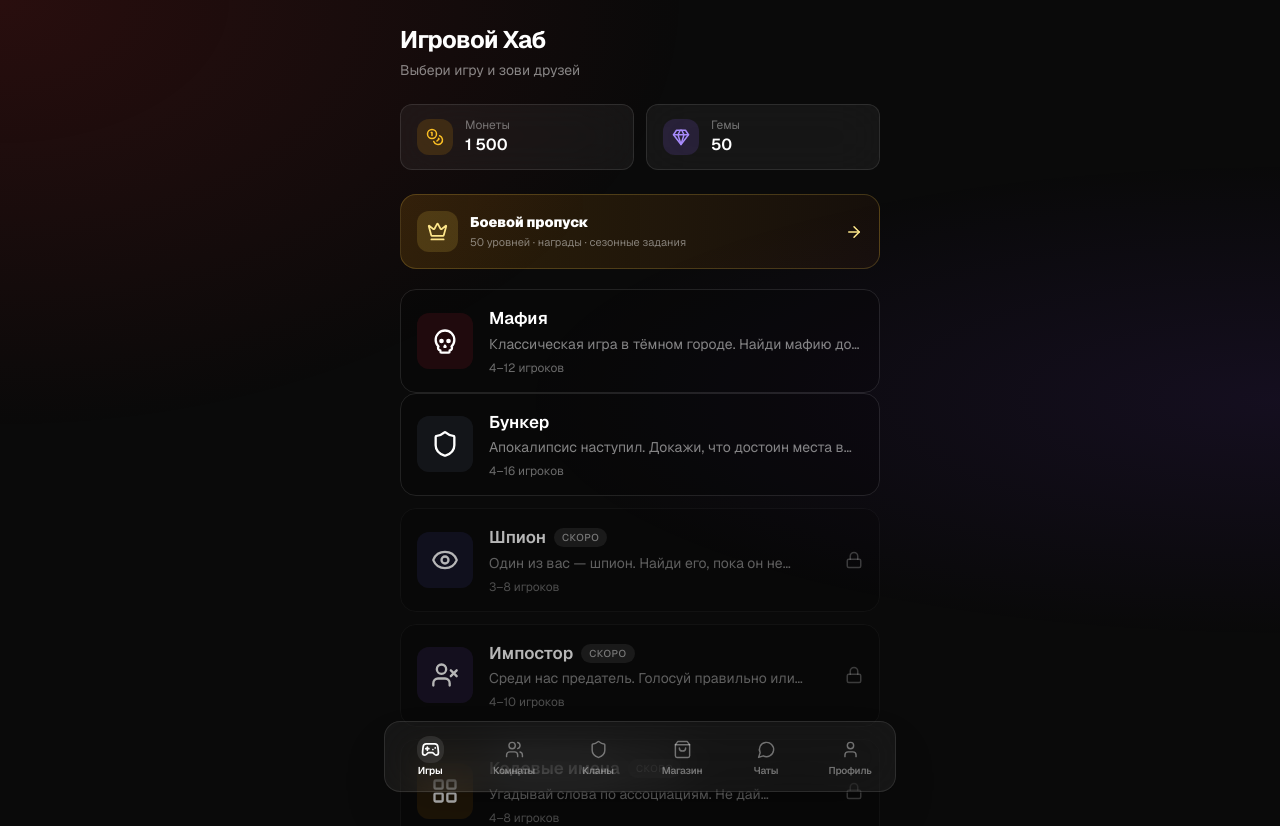
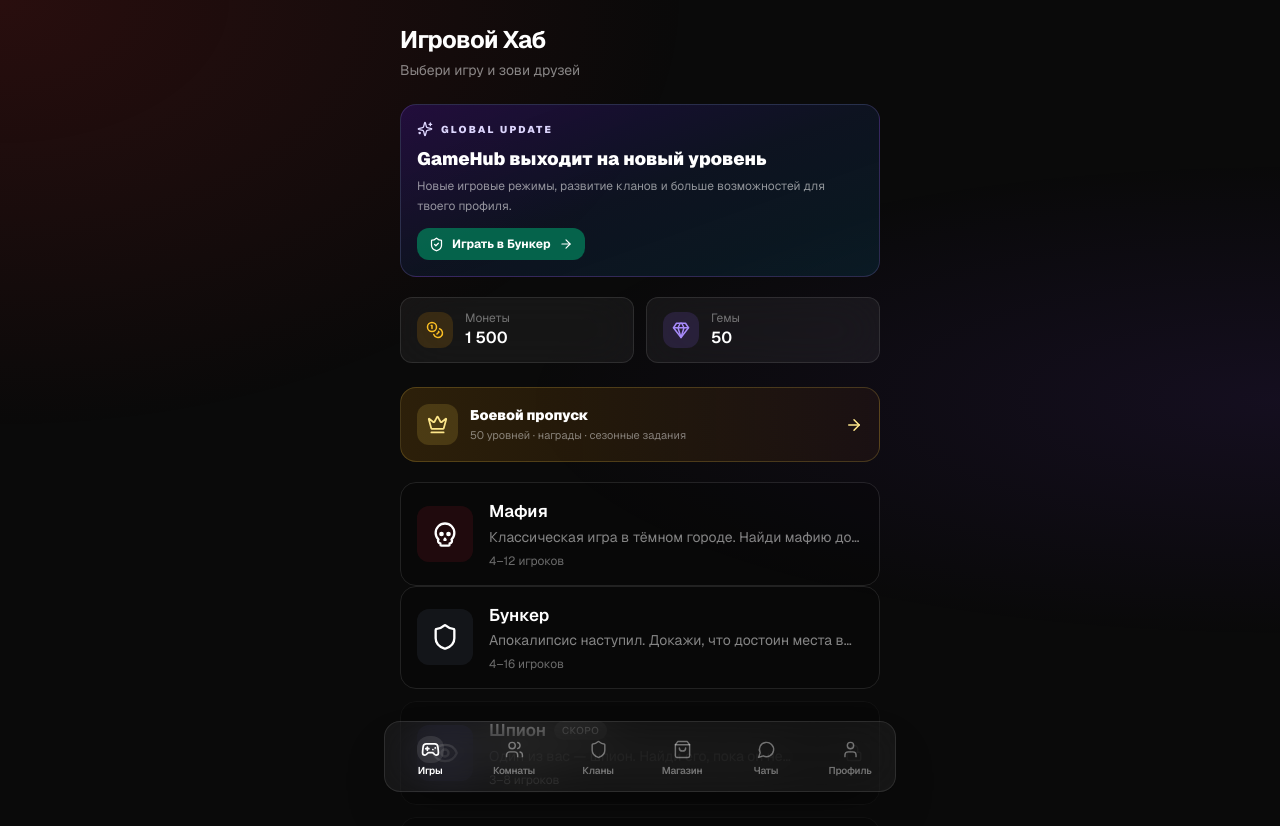
Before and after one commit to dozapsixoza1/gamehub, a Next.js app: page / in a window 1280 px wide. Shown: the top 826 px of the page. Built offline with nearby package versions, Linux system fonts and the light colour scheme.

Commit message:
Add Global Update feature to GameHub home

```diff
--- a/src/app/(main)/page.tsx
+++ b/src/app/(main)/page.tsx
@@ -5,7 +5,7 @@ import { GameCard } from "@/components/games/GameCard";
 import { GAMES } from "@/lib/games";
 import { formatNumber } from "@/lib/utils";
 import Link from "next/link";
-import { Coins, Gem, Crown, ArrowRight } from "lucide-react";
+import { Coins, Gem, Crown, ArrowRight, Sparkles, ShieldCheck } from "lucide-react";
 
 export default function HomePage() {
   const { user, isLoading } = useTelegram();
@@ -29,6 +29,13 @@ export default function HomePage() {
           Выбери игру и зови друзей
         </p>
       </div>
+
+      <section className="mb-5 overflow-hidden rounded-2xl border border-violet-400/20 bg-gradient-to-br from-violet-950/55 via-slate-900/70 to-cyan-950/40 p-4">
+        <div className="flex items-center gap-2 text-violet-200"><Sparkles size={16}/><span className="text-[10px] font-black uppercase tracking-[.22em]">Global Update</span></div>
+        <h2 className="mt-2 text-lg font-black text-white">GameHub выходит на новый уровень</h2>
+        <p className="mt-1 text-xs leading-relaxed text-white/55">Новые игровые режимы, развитие кланов и больше возможностей для твоего профиля.</p>
+        <Link href="/bunker" className="mt-3 inline-flex items-center gap-2 rounded-xl bg-emerald-700/80 px-3 py-2 text-xs font-bold text-white"><ShieldCheck size={15}/>Играть в Бункер <ArrowRight size={14}/></Link>
+      </section>
 
       {/* Balance */}
       {user && (
```
